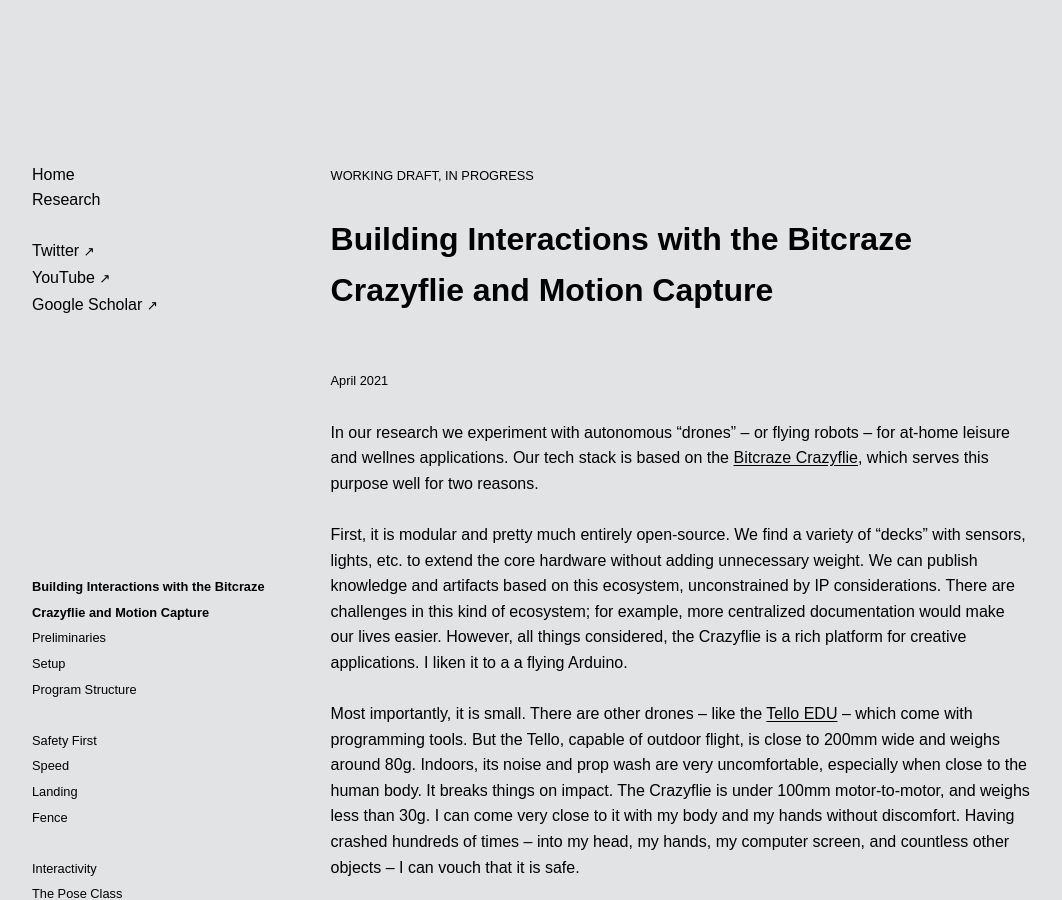
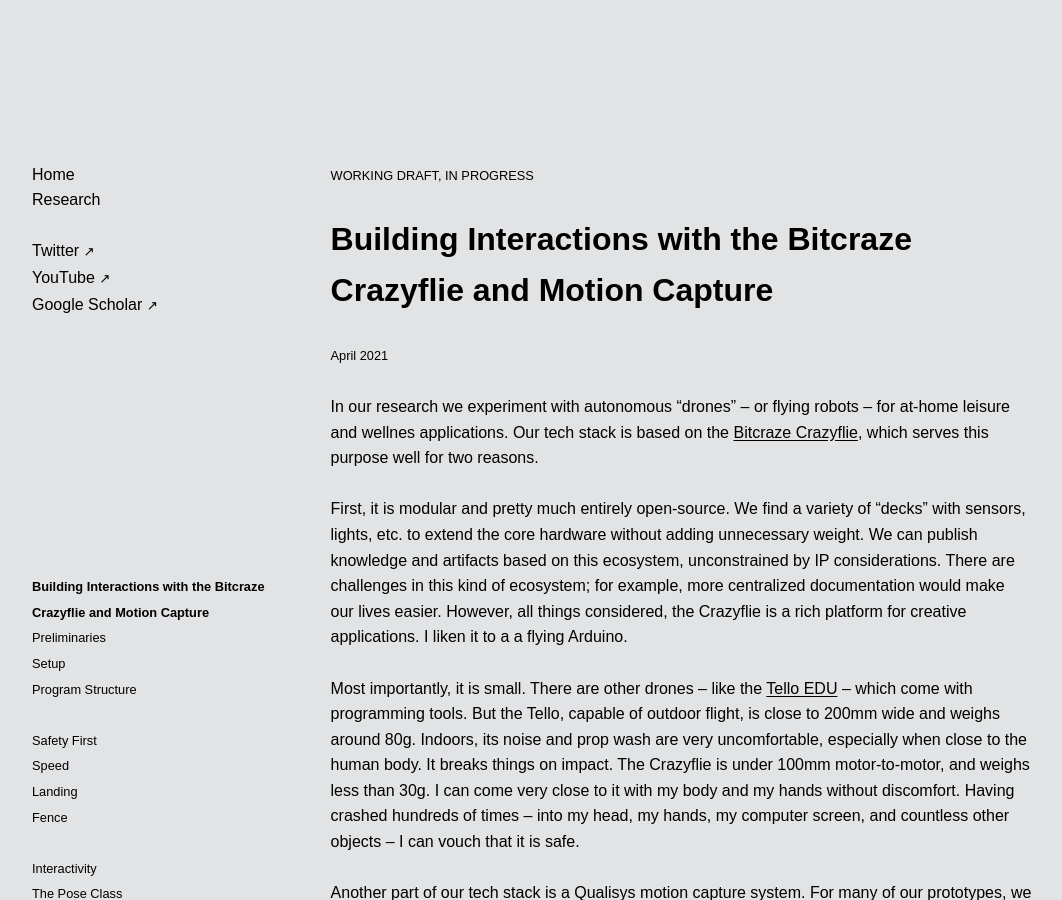
Before and after one commit to l77l77/mbaytas.github.io, a Jekyll site: the page built from crazyflie.md, in a window 1280 px wide and 900 px high. Shown: the whole window, without its empty margins (108-1170 px from the left). Built offline with Jekyll 4.4.1, drawn with Linux system fonts in a browser that asks for light colours; some web fonts are replaced; our own code applies the rules of GitHub Pages for plain Markdown files; comment, search, counter and statistics services are not loaded.

Commit message:
Update default.html

```diff
--- a/_layouts/default.html
+++ b/_layouts/default.html
@@ -50,7 +50,7 @@
       h5,
       h6 {
         font-weight: 700;
-        margin: 3.2rem 0;
+        margin-top: 3.2rem;
       }
       h1 {
         font-size: 2rem;
```
